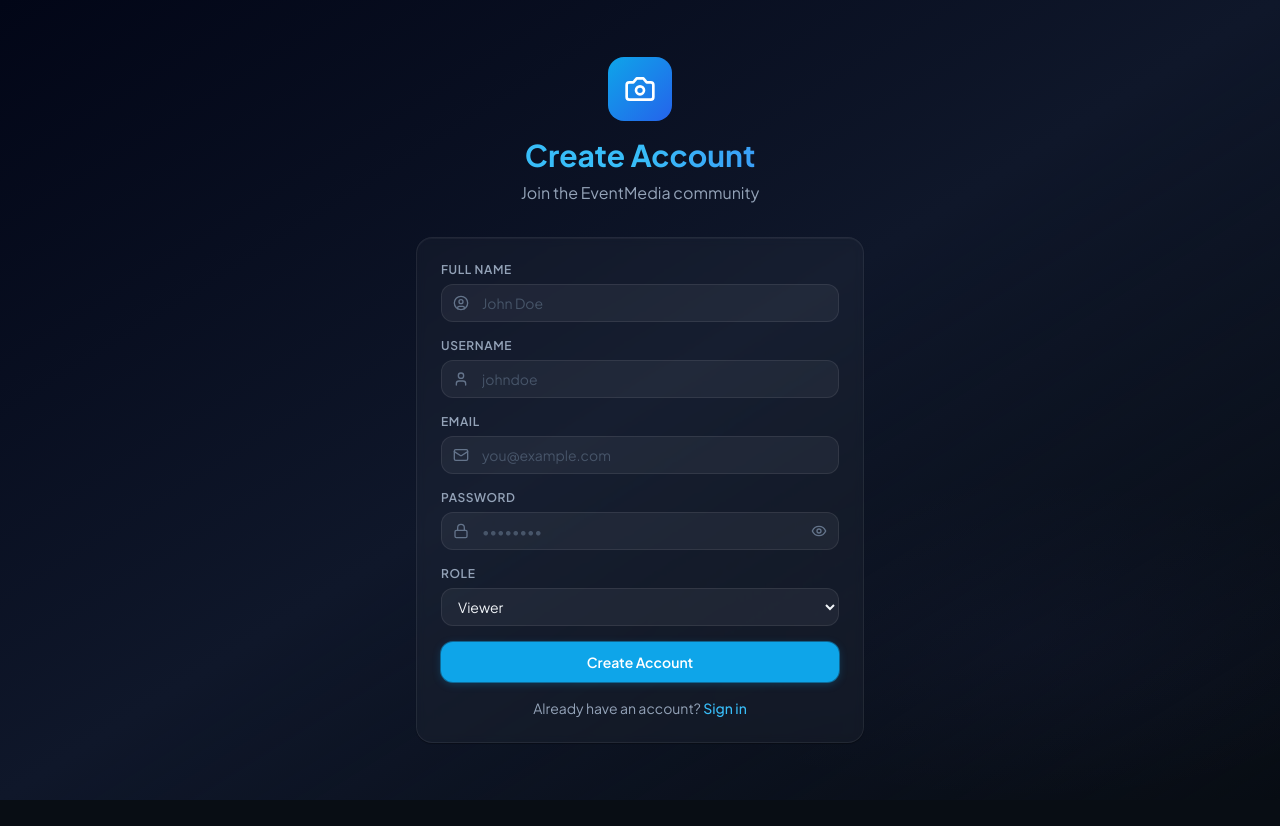
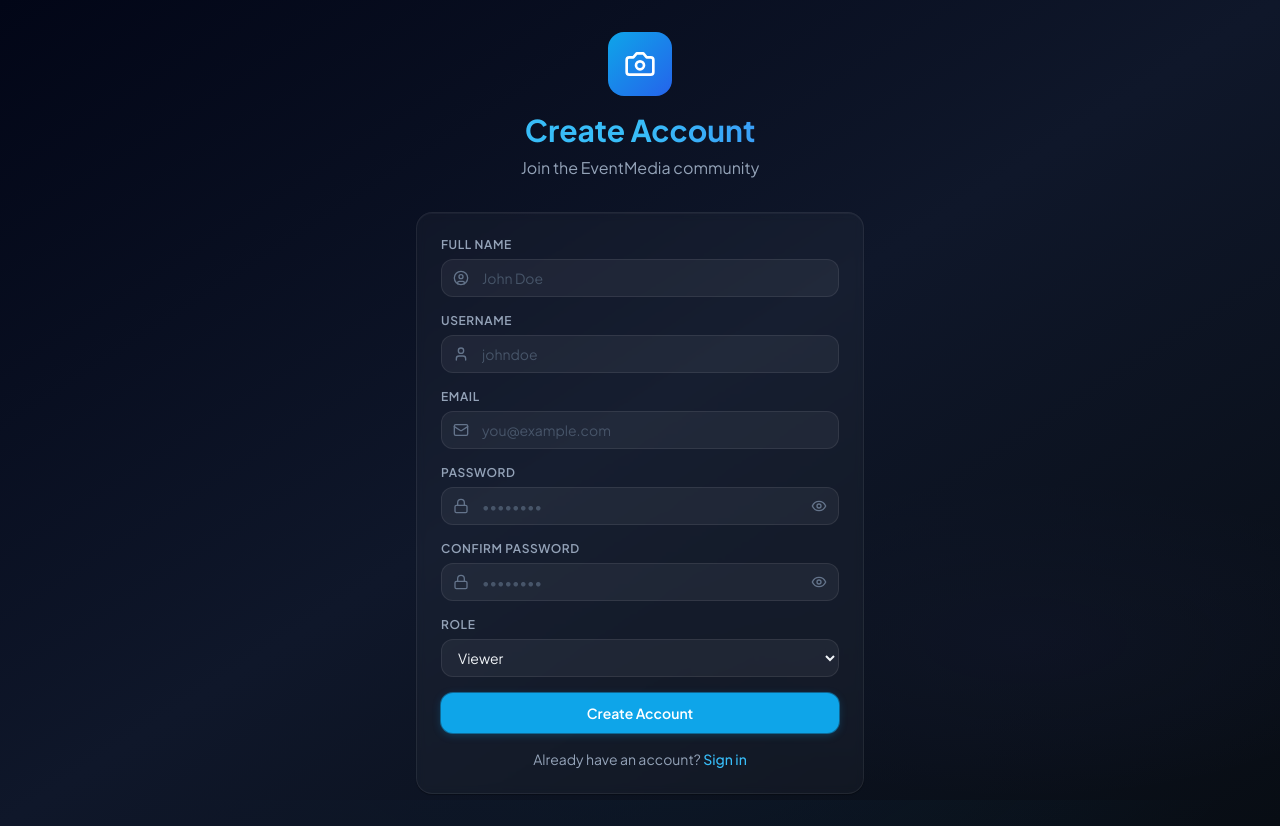
Before and after one commit to Ruthwik2/event-media-platform, a Next.js app in the folder frontend/: page /register in a window 1280 px wide. Before the commit the page ends 800 px from the top, so only its background shows below. Built offline with nearby package versions, Linux system fonts and the light colour scheme; no server answers.

Commit message:
club member fix and confirm password

```diff
--- a/frontend/src/app/(auth)/register/page.tsx
+++ b/frontend/src/app/(auth)/register/page.tsx
@@ -16,6 +16,9 @@ export default function RegisterPage() {
     role: 'VIEWER',
   });
   const [showPassword, setShowPassword] = useState(false);
+  const [showConfirmPassword, setShowConfirmPassword] = useState(false);
+  const [confirmPassword, setConfirmPassword] = useState('');
+  const [passwordMismatch, setPasswordMismatch] = useState(false);
   const [isEditable, setIsEditable] = useState(false);
   const { register, isLoading } = useAuthStore();
   const router = useRouter();
@@ -26,6 +29,12 @@ export default function RegisterPage() {
 
   const handleSubmit = async (e: React.FormEvent) => {
     e.preventDefault();
+    if (formData.password !== confirmPassword) {
+      setPasswordMismatch(true);
+      toast.error('Passwords do not match');
+      return;
+    }
+    setPasswordMismatch(false);
     try {
       const result = await register(formData);
       toast.success('Account created successfully!');
@@ -143,6 +152,36 @@ export default function RegisterPage() {
             </div>
 
             <div>
+              <label className="label">Confirm Password</label>
+              <div className="relative">
+                <Lock className="w-4 h-4 absolute left-3 top-1/2 -translate-y-1/2 text-slate-500" />
+                <input
+                  type={showConfirmPassword ? 'text' : 'password'}
+                  value={confirmPassword}
+                  onChange={(e) => {
+                    setConfirmPassword(e.target.value);
+                    setPasswordMismatch(false);
+                  }}
+                  onFocus={() => setIsEditable(true)}
+                  className={`input pl-10 pr-10 ${passwordMismatch ? 'border-red-500 focus:border-red-500 focus:ring-red-500/20' : ''}`}
+                  placeholder="••••••••"
+                  autoComplete="new-password"
+                  required
+                />
+                <button
+                  type="button"
+                  onClick={() => setShowConfirmPassword(!showConfirmPassword)}
+                  className="absolute right-3 top-1/2 -translate-y-1/2 text-slate-500 hover:text-slate-300"
+                >
+                  {showConfirmPassword ? <EyeOff className="w-4 h-4" /> : <Eye className="w-4 h-4" />}
+                </button>
+              </div>
+              {passwordMismatch && (
+                <p className="text-red-400 text-xs mt-1">Passwords do not match</p>
+              )}
+            </div>
+
+            <div>
               <label className="label">Role</label>
               <select
                 name="role"
--- a/frontend/src/app/(main)/notifications/page.tsx
+++ b/frontend/src/app/(main)/notifications/page.tsx
@@ -6,7 +6,7 @@ import { useAuthStore } from '@/store/authStore';
 import { getNotificationHref } from '@/lib/notificationRoutes';
 import {
 Bell, Heart, MessageCircle, Tag, Check,
-ShieldAlert, ShieldCheck, ShieldX,
+ShieldAlert, ShieldCheck, ShieldX, Users,
 } from 'lucide-react';
 import { formatDistanceToNow } from 'date-fns';
 import { motion } from 'framer-motion';
@@ -30,6 +30,12 @@ return <ShieldAlert className="w-4 h-4 text-yellow-400" />;
 case 'ACCESS_APPROVED':
 return <ShieldCheck className="w-4 h-4 text-green-400" />;
 case 'ACCESS_REJECTED':
+return <ShieldX className="w-4 h-4 text-red-400" />;
+case 'MEMBERSHIP_REQUEST':
+return <Users className="w-4 h-4 text-yellow-400" />;
+case 'MEMBERSHIP_APPROVED':
+return <ShieldCheck className="w-4 h-4 text-green-400" />;
+case 'MEMBERSHIP_REJECTED':
 return <ShieldX className="w-4 h-4 text-red-400" />;
 default:
 return <Bell className="w-4 h-4 text-slate-400" />;
--- a/frontend/src/app/(main)/profile/page.tsx
+++ b/frontend/src/app/(main)/profile/page.tsx
@@ -73,7 +73,9 @@ export default function ProfilePage() {
               <p className="font-medium">{user.fullName}</p>
               <p className="text-sm text-slate-400">@{user.username}</p>
               <span className="badge bg-primary-900/50 text-primary-400 text-xs mt-1">
-                {user.role}
+                {user.role === 'CLUB_MEMBER' && !user.isApproved
+                  ? 'Pending Approval'
+                  : user.role}
               </span>
             </div>
           </div>
@@ -125,7 +127,11 @@ export default function ProfilePage() {
           </div>
           <div className="flex justify-between">
             <span className="text-slate-400">Role</span>
-            <span>{user.role}</span>
+            <span>
+              {user.role === 'CLUB_MEMBER' && !user.isApproved
+                ? 'Club Member (Pending Approval)'
+                : user.role}
+            </span>
           </div>
           <div className="flex justify-between">
             <span className="text-slate-400">Joined</span>
--- a/frontend/src/app/(main)/users/page.tsx
+++ b/frontend/src/app/(main)/users/page.tsx
@@ -68,14 +68,16 @@ export default function UsersPage() {
     return null;
   }
 
-  const getRoleBadgeColor = (role: string) => {
+  const getRoleBadgeColor = (role: string, isApproved?: boolean) => {
     switch (role) {
       case 'ADMIN':
         return 'bg-red-900/50 text-red-400 border-red-800';
       case 'PHOTOGRAPHER':
         return 'bg-blue-900/50 text-blue-400 border-blue-800';
       case 'CLUB_MEMBER':
-        return 'bg-purple-900/50 text-purple-400 border-purple-800';
+        return isApproved === false
+          ? 'bg-yellow-900/50 text-yellow-400 border-yellow-800'
+          : 'bg-purple-900/50 text-purple-400 border-purple-800';
       default:
         return 'bg-slate-900/50 text-slate-400 border-slate-800';
     }
@@ -180,8 +182,10 @@ export default function UsersPage() {
                       <td className="px-4 py-3 text-sm">{u.fullName}</td>
                       <td className="px-4 py-3 text-sm text-slate-400">{u.email}</td>
                       <td className="px-4 py-3">
-                        <span className={`badge border ${getRoleBadgeColor(u.role)} text-xs`}>
-                          {u.role === 'CLUB_MEMBER' ? 'Club Member' : u.role}
+                        <span className={`badge border ${getRoleBadgeColor(u.role, u.isApproved)} text-xs`}>
+                          {u.role === 'CLUB_MEMBER' && u.isApproved === false
+                            ? 'Pending Approval'
+                            : u.role === 'CLUB_MEMBER' ? 'Club Member' : u.role}
                         </span>
                       </td>
                       <td className="px-4 py-3 text-sm text-slate-400">
--- a/frontend/src/components/layout/Navbar.tsx
+++ b/frontend/src/components/layout/Navbar.tsx
@@ -198,7 +198,9 @@ export default function Navbar() {
                             <p className="font-semibold text-sm text-slate-100">{user.fullName}</p>
                             <p className="text-xs text-slate-500 mt-0.5">@{user.username}</p>
                             <span className="mt-2 inline-flex items-center px-2 py-0.5 rounded-md text-[10px] font-semibold bg-primary-500/10 text-primary-400 border border-primary-500/20">
-                              {user.role}
+                              {user.role === 'CLUB_MEMBER' && !user.isApproved
+                                ? 'Pending Approval'
+                                : user.role}
                             </span>
                           </div>
 
--- a/frontend/src/lib/notificationRoutes.ts
+++ b/frontend/src/lib/notificationRoutes.ts
@@ -20,5 +20,18 @@ export const getNotificationHref = (
     return `/events/${notification.eventId}`;
   }
 
+  // Membership request: admin clicks → goes to access requests to approve
+  if (notification.type === 'MEMBERSHIP_REQUEST' && user?.role === 'ADMIN') {
+    return '/admin/access-requests';
+  }
+
+  // Membership approved/rejected: member clicks → goes to their profile
+  if (
+    notification.type === 'MEMBERSHIP_APPROVED' ||
+    notification.type === 'MEMBERSHIP_REJECTED'
+  ) {
+    return '/profile';
+  }
+
   return null;
 };
```
Also changed, not shown: 1 other file (tests, documents, lock files or other folders).
